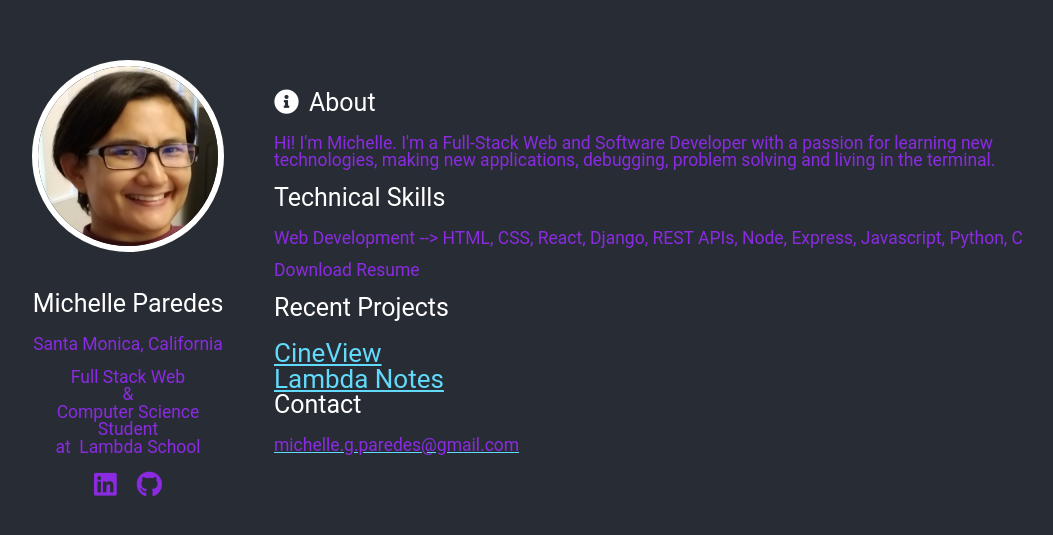
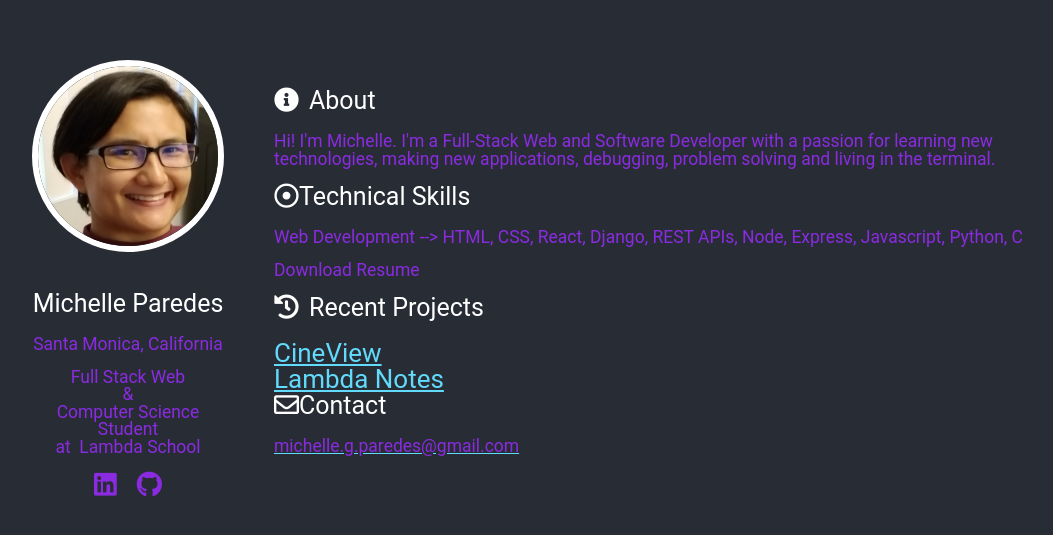
Before and after one commit to mparedes003/profile-page, a React (Create React App) app: page / in a window 1280 px wide. Shown: the part 221-756 px from the top of the page, without its empty margins (118-1171 px from the left). Built offline with nearby package versions, Linux system fonts and the light colour scheme.

Commit message:
Add fontawesome icons for Technical Skills,  Recent Projects and Contact headings

```diff
--- a/src/App.js
+++ b/src/App.js
@@ -45,7 +45,10 @@ function App() {
             passion for learning new technologies, making new applications,
             debugging, problem solving and living in the terminal.
           </p>
-          <h3>Technical Skills</h3>
+          <h3>
+            <i class="far fa-dot-circle" />
+            Technical Skills
+          </h3>
           <p>
             Web Development --> HTML, CSS, React, Django, REST APIs, Node,
             Express, Javascript, Python, C
@@ -53,7 +56,10 @@ function App() {
 
           <p>Download Resume</p>
 
-          <h3>Recent Projects</h3>
+          <h3>
+            <i class="fas fa-history" />
+            Recent Projects
+          </h3>
           <a
             className="projects"
             href="https://cineview.netlify.com/"
@@ -73,7 +79,9 @@ function App() {
             Lambda Notes
           </a>
 
-          <h3>Contact</h3>
+          <h3>
+            <i class="far fa-envelope" />Contact
+          </h3>
           <a className="projects" href="mailto:michelle.g.paredes@gmail.com">
             <p>michelle.g.paredes@gmail.com</p>
           </a>
```
